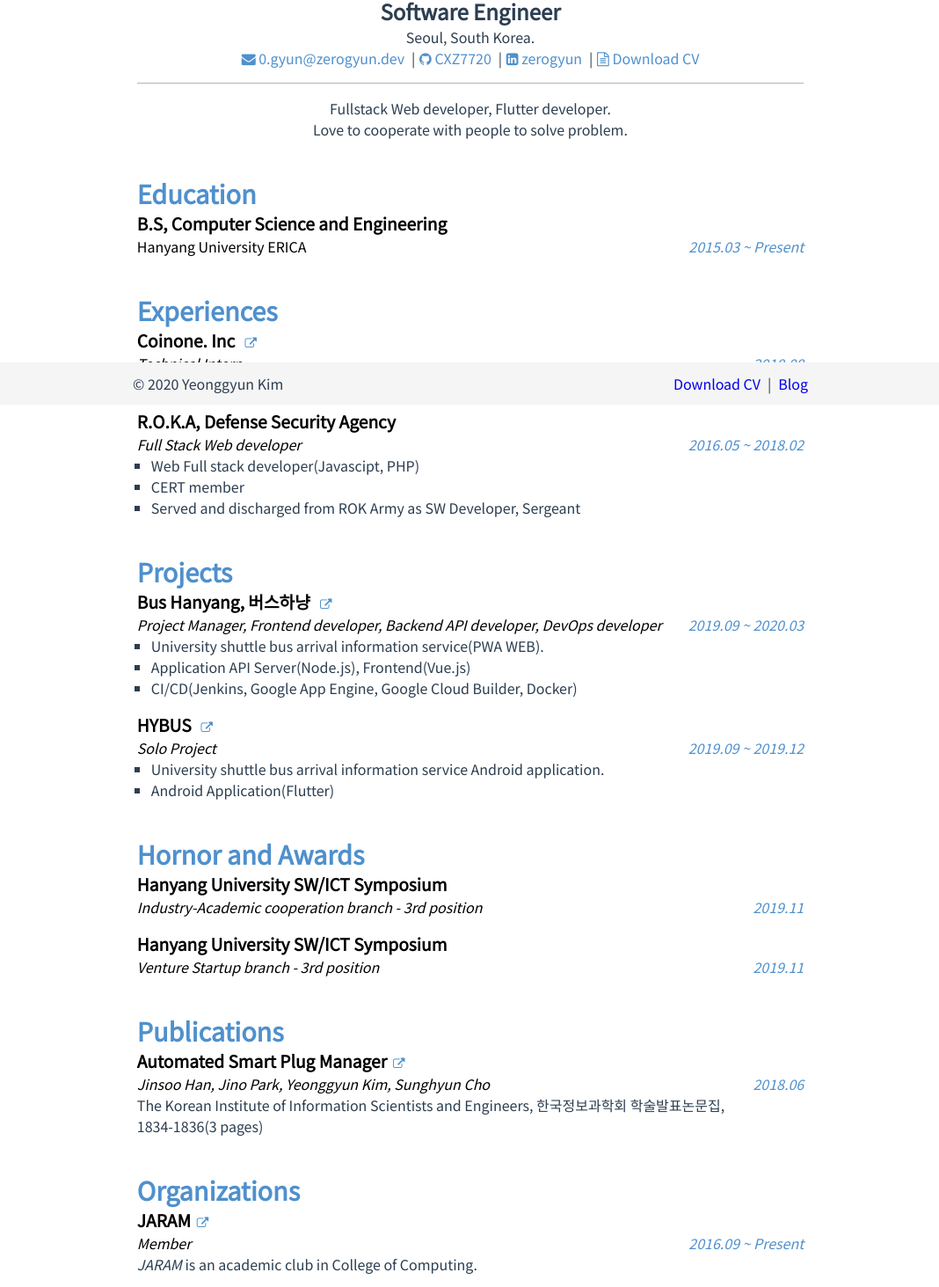
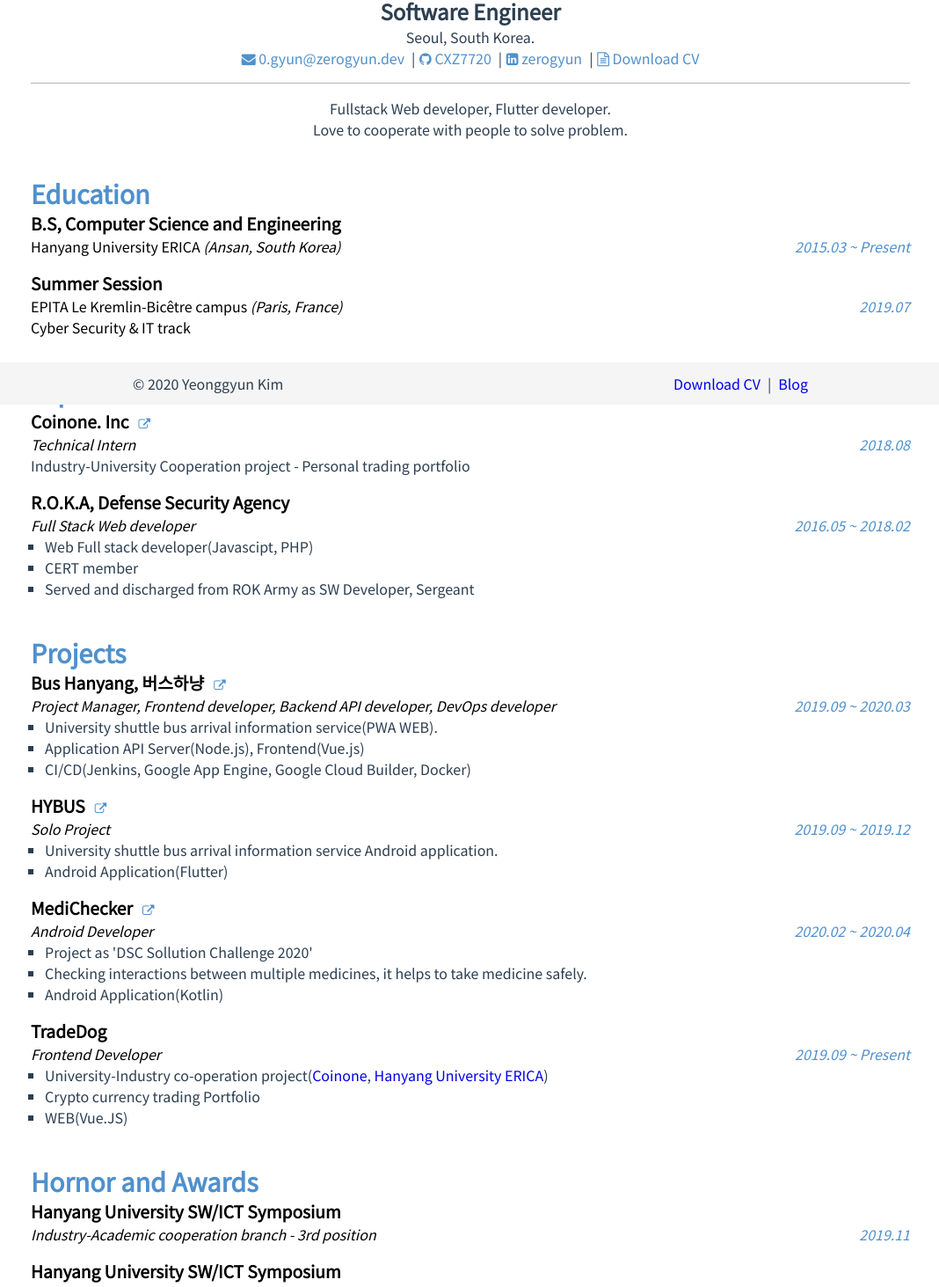
Before and after one commit to CXZ7720/cv_vue, a Vue app: page / in a window 1280 px wide. Shown: the part 340-1803 px from the top of the page at 88% size, without its empty margins (105-1173 px from the left). Built offline with nearby package versions, Linux system fonts and the light colour scheme.

Commit message:
add minwidth

```diff
--- a/src/App.vue
+++ b/src/App.vue
@@ -26,6 +26,7 @@ export default {
   -webkit-font-smoothing: antialiased;
   -moz-osx-font-smoothing: grayscale;
   width: 60%;
+  min-width: 1000px;
   color: #2c3e50;
   text-align: center;
   margin: 60px auto 5em;
--- a/src/components/content.vue
+++ b/src/components/content.vue
@@ -21,13 +21,28 @@
     </p>
     <div class="content-area">
       <h3 class="title">Education</h3>
+      <div class="content-group">
         <p class="sub_title">
           B.S, Computer Science and Engineering
         </p>
         <p class="normal_text flex-box">
-        <span class="flex-grow1">Hanyang University ERICA</span>
+          <span class="flex-grow1">Hanyang University ERICA <i>(Ansan, South Korea)</i></span>
           <span class="due_text">2015.03 ~ Present</span>
         </p>
+      </div>
+      <div class="content-group">
+        <p class="sub_title">
+          Summer Session
+        </p>
+        <p class="normal_text flex-box">
+          <span class="flex-grow1">EPITA Le Kremlin-Bicêtre campus <i>(Paris, France)</i></span>
+          <span class="due_text">2019.07</span>
+        </p>
+        <p class="normal_text flex-box">
+          <span class="flex-grow1">Cyber Security & IT track</span>
+        </p>
+      </div>
+
 
       <h3 class="title">Experiences</h3>
       <div class="content-group">
@@ -95,6 +110,46 @@
           </li>
           <li>
             Android Application(Flutter)
+          </li>
+        </ul>
+      </div>
+      <div class="content-group">
+        <p class="sub_title">
+          MediChecker <a href="https://youtu.be/p-NQVAKxQ0o" target="_blank"><i class="fa fa-external-link icon"></i></a>
+        </p>
+        <p class="normal_text flex-box">
+          <span class="flex-grow1 role">Android Developer</span>
+          <span class="due_text">2020.02 ~ 2020.04</span>
+        </p>
+        <ul>
+          <li>
+            Project as 'DSC Sollution Challenge 2020'
+          </li>
+          <li>
+            Checking interactions between multiple medicines, it helps to take medicine safely.
+          </li>
+          <li>
+            Android Application(Kotlin)
+          </li>
+        </ul>
+      </div>
+      <div class="content-group">
+        <p class="sub_title">
+          TradeDog
+        </p>
+        <p class="normal_text flex-box">
+          <span class="flex-grow1 role">Frontend Developer</span>
+          <span class="due_text">2019.09 ~ Present</span>
+        </p>
+        <ul>
+          <li>
+            University-Industry co-operation project(<a href="https://coinone.co.kr" target="_blank">Coinone</a>, <a href="https://www.hanyang.ac.kr" target="_blank">Hanyang University ERICA</a>)
+          </li>
+          <li>
+            Crypto currency trading Portfolio
+          </li>
+          <li>
+            WEB(Vue.JS)
           </li>
         </ul>
       </div>
```
Lines whose indentation alone changed are shown as unchanged.
